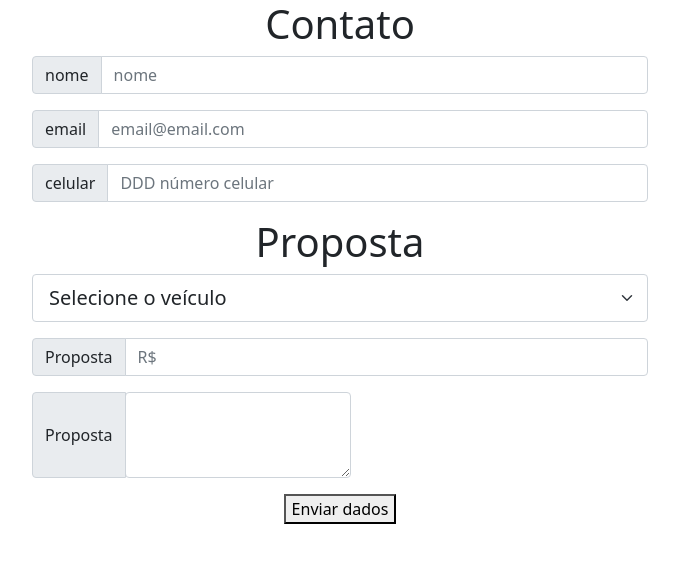
After one commit to lucasnuernberg/car-site-system, a PHP site: page /contato.html in a window 1280 px wide. The commit adds this page. Shown: the top 563 px of the page, without its empty margins (300-979 px from the left). Run offline with PHP 8.4, Linux system fonts and the light colour scheme.

Commit message:
add map and contato pages

```diff
--- a/sistema/db/inserirCar.php
+++ b/sistema/db/inserirCar.php
@@ -18,7 +18,8 @@ $data = [
     'url_foto'=> $url_foto
 ];
 
-echo json_encode('Bom dia');
+
+
 
 $sql = 'INSERT INTO carros SET modelo=:modelo, preco=:preco, descricao=:descricao, url_foto=:url_foto';
 
--- /dev/null
+++ b/site/contato.html
@@ -0,0 +1,66 @@
+<!DOCTYPE html>
+
+<!DOCTYPE html>
+<html lang="pt-BR">
+
+<head>
+    <meta charset="UTF-8">
+    <title>Informações Google Glass</title>
+    <link href="https://cdn.jsdelivr.net/npm/bootstrap@5.0.0-beta2/dist/css/bootstrap.min.css" rel="stylesheet" integrity="sha384-BmbxuPwQa2lc/FVzBcNJ7UAyJxM6wuqIj61tLrc4wSX0szH/Ev+nYRRuWlolflfl" crossorigin="anonymous">
+</head>
+<body>
+    <article id="contato">
+        <form action="" method="post">
+            <h1 class="text-center">Contato</h1>
+            <div class="container" style="width: 50%;margin: auto;">
+                <div class="input-group mb-3">
+                    <span class="input-group-text" id="inputGroup-sizing-default">nome</span>
+                    <input required type="text" class="form-control" aria-label="Sizing example input" aria-describedby="inputGroup-sizing-default" placeholder="nome">
+                </div>
+
+                <div class="input-group mb-3">
+                    <span class="input-group-text" id="inputGroup-sizing-default">email</span>
+                    <input required type="email" class="form-control" aria-label="Sizing example input" aria-describedby="inputGroup-sizing-default" placeholder="email@email.com">
+                </div>
+
+                <div class="input-group mb-3">
+                    <span class="input-group-text" id="inputGroup-sizing-default">celular</span>
+                    <input type="tel" class="form-control" aria-label="Sizing example input" aria-describedby="inputGroup-sizing-default" required placeholder="DDD número celular">
+                </div>
+            </div>
+
+            <h1 class="text-center">Proposta</h1>
+
+            <div class="container" style="width: 50%;margin: auto;">
+                <select id="carsSelect" class="form-select form-select-lg mb-3" aria-label=".form-select-lg example">
+                <option selected>Selecione o veículo</option>
+
+
+                </select>
+
+                <div class="input-group mb-3">
+                    <span class="input-group-text" id="inputGroup-sizing-default">Proposta</span>
+                    <input type="number" class="form-control" aria-label="Sizing example input" aria-describedby="inputGroup-sizing-default" placeholder="R$">
+                </div>
+
+                <div class="input-group mb-3">
+                    <span class="input-group-text" id="inputGroup-sizing-default">Proposta</span>
+                    <div class="form-group">
+                        <textarea id="textContent" class="form-control" id="exampleFormControlTextarea1" rows="3"></textarea>
+                    </div>
+                </div>
+            </div>
+            <div class="d-flex justify-content-center">
+                <button id="subtmitBtn" type="submit">Enviar dados</button>
+
+            </div>
+
+        </form>
+    </article>
+
+    <script src="https://cdn.jsdelivr.net/npm/bootstrap@5.0.0-beta3/dist/js/bootstrap.bundle.min.js" integrity="sha384-JEW9xMcG8R+pH31jmWH6WWP0WintQrMb4s7ZOdauHnUtxwoG2vI5DkLtS3qm9Ekf" crossorigin="anonymous"></script>
+    <script src="https://code.jquery.com/jquery-3.6.0.min.js" integrity="sha256-/xUj+3OJU5yExlq6GSYGSHk7tPXikynS7ogEvDej/m4=" crossorigin="anonymous"></script>
+    <script src="https://code.jquery.com/jquery-3.6.0.min.js" integrity="sha256-/xUj+3OJU5yExlq6GSYGSHk7tPXikynS7ogEvDej/m4=" crossorigin="anonymous"></script>
+    <script src="script/contatCod.js"></script>
+</body>
+</html>
--- a/site/estilos/estilo.css
+++ b/site/estilos/estilo.css
@@ -13,6 +13,10 @@ body {
     background-color:rgba(255, 255, 255, 0.938);
     font-size: 1.6rem;
 
+}
+
+a {
+    cursor: pointer;
 }
 
 
--- /dev/null
+++ b/site/script/contatCod.js
@@ -0,0 +1,47 @@
+$(document).ready(function(){
+    var urlReq = "http://localhost/projeto-site/sistema/db/results.json";
+    var request = new XMLHttpRequest();
+    request.open('GET', urlReq);
+    request.responseType = 'json'
+    request.send();
+    request.onload = function(){
+        var carData = request.response;
+
+        var selectElement = $('#carsSelect');
+        for(let i = 0; carData.length > i; i++){
+            selectElement.append(`<option value="${carData[i].id}">${carData[i].modelo}</option>`);
+        }
+
+    }
+}
+)
+$("#subtmitBtn").click(function(e){
+    e.preventDefault();
+    var nodeList = $("input");
+    var inputElements = [...nodeList];
+
+    var inputsVal = inputElements.map(function(element){return element.value});
+    var idCarSelected = $("#carsSelect option:selected").val();
+    var textAreaVal = $("textarea#textContent").val()
+
+    var proposta = {
+        inputs: inputsVal,
+        idCar: idCarSelected,
+        textArea: textAreaVal
+    }
+
+    $.ajax({
+        url: "http://localhost/projeto-site/sistema/db/proposta.php",
+        data: {content: JSON.stringify(proposta)},
+        dataType: "json",
+        method: "POST",
+        type: "post",
+
+    }).done(function(result){
+        console.log(result);
+    }).fail(function(error){
+        console.log(error)
+    })
+
+
+})
```
Also changed, not shown: sistema/codigos/mostrarCars.js (+14 -2 lines), sistema/db/pegarCars.php (+8 -1 lines), sistema/db/proposta.php (added, +25 -0 lines), sistema/db/results.json (added, +1 -0 lines), site/index.html (+18 -4 lines), site/script/codigo.js (+11 -2 lines).
